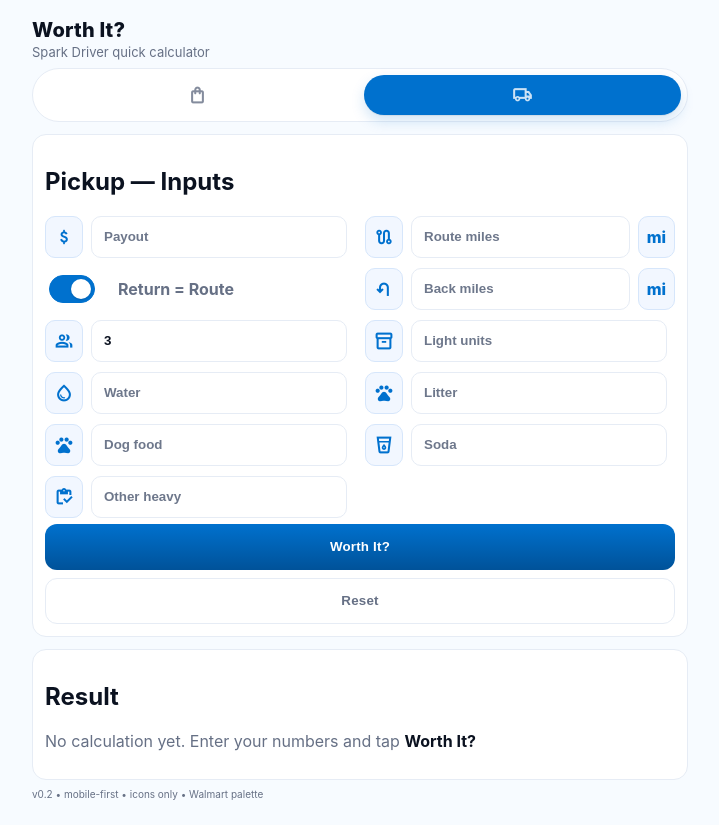
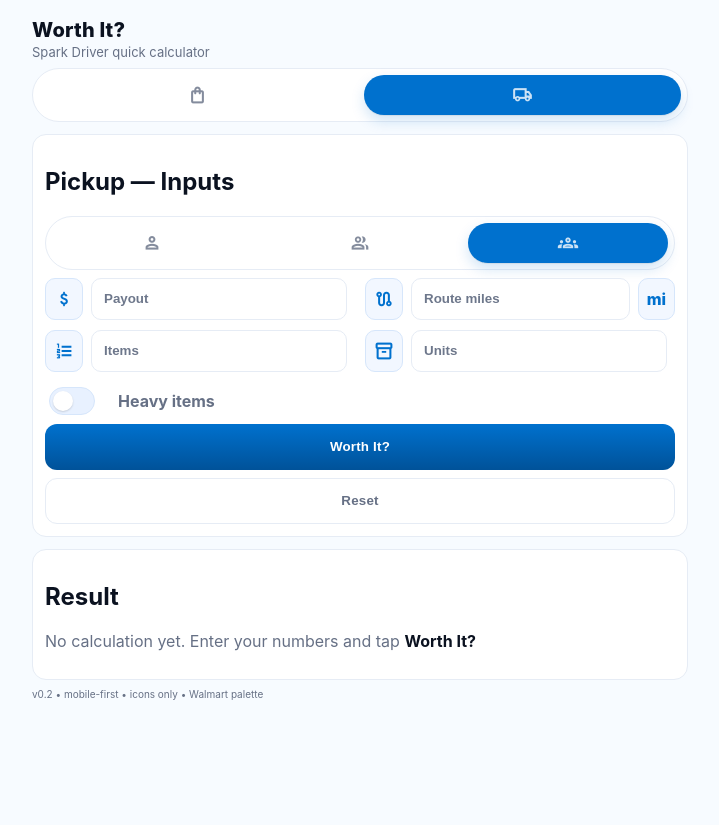
Before and after one commit to TolibovZafarali/w-orders, a React (Vite) app in the folder w-orders/: page / in a window 1280 px wide. Both pictures are taken after a click on the tab "local_shipping". Shown: the whole page, without its empty margins (280-999 px from the left). After the commit the page ends 800 px from the top, so only its background shows below. Built offline with nearby package versions, Linux system fonts and the light colour scheme.

Commit message:
Removed BackMiles field leaving only one Distance

```diff
--- a/w-orders/src/components/PickupForm.jsx
+++ b/w-orders/src/components/PickupForm.jsx
@@ -1,35 +1,51 @@
-import { useState, useEffect } from "react";
+import { useState, useMemo } from "react";
 import NumberInput from "./NumberInput.jsx";
-import Toggle from "./Toggle.jsx";
 
-const INITIAL_QTY = { qLight: 0, qWater: 0, qLitter: 0, qDog: 0, qSoda: 0, qHeavyOther: 0 };
+/** Heavy fields hidden by default for speed */
+const INITIAL_HEAVY = { qWater: 0, qLitter: 0, qDog: 0, qSoda: 0, qHeavyOther: 0 };
 
 export default function PickupForm({ onWorthIt, onReset }) {
   const [payout, setPayout] = useState(0);
-  const [dRoute, setDRoute] = useState(0);
-  const [sameBack, setSameBack] = useState(true);
-  const [dBack, setDBack] = useState(0);
-  const [stops, setStops] = useState(3);
-  const [qty, setQty] = useState(INITIAL_QTY);
+  const [routeMiles, setRouteMiles] = useState(0); // single distance: store→C1→C2→C3 total (one field)
+  const [stops, setStops] = useState(3);           // 1, 2, or 3
 
-  useEffect(() => { if (sameBack) setDBack(dRoute || 0); }, [sameBack, dRoute]);
+  // Items vs Units (bags ignored). Units will be split into light/heavy.
+  const [itemCount, setItemCount] = useState(0);   // distinct SKUs (for info; formula stays bag-agnostic)
+  const [totalUnits, setTotalUnits] = useState(0); // all units incl. heavies & repeats
 
-  const updateQty = (key) => (v) => setQty((q) => ({ ...q, [key]: Math.max(0, v) }));
+  const [showHeavies, setShowHeavies] = useState(false);
+  const [heavy, setHeavy] = useState(INITIAL_HEAVY);
+  const updateHeavy = (k) => (v) => setHeavy((h) => ({ ...h, [k]: Math.max(0, v) }));
+
+  const heavySum = useMemo(
+    () =>
+      Math.max(
+        0,
+        (heavy.qWater ?? 0) +
+          (heavy.qLitter ?? 0) +
+          (heavy.qDog ?? 0) +
+          (heavy.qSoda ?? 0) +
+          (heavy.qHeavyOther ?? 0)
+      ),
+    [heavy]
+  );
+  const qLight = Math.max(0, (totalUnits ?? 0) - heavySum);
 
   const submit = (e) => {
     e?.preventDefault?.();
     const input = {
       payout: Math.max(0, payout),
-      dRoute: Math.max(0, dRoute),
-      dBack: Math.max(0, sameBack ? dRoute : dBack),
-      stops: Math.max(1, Math.floor(stops || 1)),
+      dRoute: Math.max(0, routeMiles), // formulas treat missing dBack as 0
+      dBack: 0,
+      stops,                            // 1/2/3
+      // itemCount is captured, but pickup formula remains bag-agnostic (no path effort)
       qty: {
-        qLight: Math.max(0, qty.qLight),
-        qWater: Math.max(0, qty.qWater),
-        qLitter: Math.max(0, qty.qLitter),
-        qDog: Math.max(0, qty.qDog),
-        qSoda: Math.max(0, qty.qSoda),
-        qHeavyOther: Math.max(0, qty.qHeavyOther),
+        qLight,
+        qWater: Math.max(0, heavy.qWater),
+        qLitter: Math.max(0, heavy.qLitter),
+        qDog: Math.max(0, heavy.qDog),
+        qSoda: Math.max(0, heavy.qSoda),
+        qHeavyOther: Math.max(0, heavy.qHeavyOther),
       },
     };
     onWorthIt?.({ kind: "pickup", input });
@@ -37,19 +53,38 @@
 
   const reset = () => {
     setPayout(0);
-    setDRoute(0);
-    setSameBack(true);
-    setDBack(0);
+    setRouteMiles(0);
     setStops(3);
-    setQty(INITIAL_QTY);
+    setItemCount(0);
+    setTotalUnits(0);
+    setHeavy(INITIAL_HEAVY);
+    setShowHeavies(false);
     onReset?.();
   };
 
   return (
     <section className="panel">
       <h2 className="visually-hidden">Pickup — Inputs</h2>
+
+      {/* Customer selector (1/2/3) */}
+      <div className="tabs" role="tablist" aria-label="Stops" style={{ marginBottom: 8 }}>
+        {[1, 2, 3].map((n) => (
+          <button
+            key={n}
+            role="tab"
+            className="tab-btn"
+            aria-selected={stops === n}
+            aria-label={`${n} stop${n > 1 ? "s" : ""}`}
+            title={`${n} stop${n > 1 ? "s" : ""}`}
+            onClick={() => setStops(n)}
+          >
+            <span className="ms">{n === 1 ? "person" : n === 2 ? "group" : "groups"}</span>
+          </button>
+        ))}
+      </div>
+
       <form className="form-grid" onSubmit={submit}>
-        {/* money + distances */}
+        {/* money + single route distance */}
         <NumberInput
           label="Payout"
           value={payout}
@@ -60,86 +95,61 @@
           placeholder="Payout"
         />
         <NumberInput
-          label="Total Route Distance"
-          value={dRoute}
-          onChange={setDRoute}
+          label="Total Route Distance (store → drops)"
+          value={routeMiles}
+          onChange={setRouteMiles}
           suffix="mi"
           icon="route"
           step={0.1}
           placeholder="Route miles"
         />
 
-        <Toggle label="Return = Route" checked={sameBack} onChange={setSameBack} />
+        {/* Items vs Units (info + for light/heavy split) */}
         <NumberInput
-          label="Distance Back (last → store)"
-          value={sameBack ? dRoute : dBack}
-          onChange={setDBack}
-          suffix="mi"
-          icon="u_turn_left"
-          step={0.1}
-          disabled={sameBack}
-          placeholder="Back miles"
+          label="Item Count (distinct)"
+          value={itemCount}
+          onChange={setItemCount}
+          step={1}
+          icon="format_list_numbered"
+          placeholder="Items"
+        />
+        <NumberInput
+          label="Total Units (all quantities)"
+          value={totalUnits}
+          onChange={setTotalUnits}
+          step={1}
+          icon="inventory_2"
+          placeholder="Units"
         />
 
-        <NumberInput
-          label="Stops / Customers"
-          value={stops}
-          onChange={setStops}
-          step={1}
-          icon="group"
-          placeholder="Stops"
-        />
+        {/* Heavy items toggle + fields (bags still ignored—true units only) */}
+        <label className="tog" style={{ marginTop: 2 }}>
+          <input
+            type="checkbox"
+            className="tog-input"
+            checked={showHeavies}
+            onChange={(e) => setShowHeavies(e.target.checked)}
+          />
+          <span className="tog-slider" aria-hidden="true" />
+          <span className="tog-label">Heavy items</span>
+        </label>
 
-        {/* quantities (real units only; bag counts ignored) */}
-        <NumberInput
-          label="Qty — Light"
-          value={qty.qLight}
-          onChange={updateQty("qLight")}
-          step={1}
-          icon="inventory_2"
-          placeholder="Light units"
-        />
-        <NumberInput
-          label="Water cases"
-          value={qty.qWater}
-          onChange={updateQty("qWater")}
-          step={1}
-          icon="water_drop"
-          placeholder="Water"
-        />
-        <NumberInput
-          label="Cat litter"
-          value={qty.qLitter}
-          onChange={updateQty("qLitter")}
-          step={1}
-          icon="pets"
-          placeholder="Litter"
-        />
-        <NumberInput
-          label="Dog food (large)"
-          value={qty.qDog}
-          onChange={updateQty("qDog")}
-          step={1}
-          icon="pets"
-          placeholder="Dog food"
-        />
-        <NumberInput
-          label="Soda cases"
-          value={qty.qSoda}
-          onChange={updateQty("qSoda")}
-          step={1}
-          icon="local_drink"
-          placeholder="Soda"
-        />
-        <NumberInput
-          label="Other heavy"
-          value={qty.qHeavyOther}
-          onChange={updateQty("qHeavyOther")}
-          step={1}
-          icon="inventory"
-          placeholder="Other heavy"
-        />
+        {showHeavies && (
+          <>
+            <NumberInput label="Water cases" value={heavy.qWater} onChange={updateHeavy("qWater")} step={1} icon="water_drop" placeholder="Water" />
+            <NumberInput label="Cat litter" value={heavy.qLitter} onChange={updateHeavy("qLitter")} step={1} icon="pets" placeholder="Litter" />
+            <NumberInput label="Dog food (large)" value={heavy.qDog} onChange={updateHeavy("qDog")} step={1} icon="pets" placeholder="Dog food" />
+            <NumberInput label="Soda cases" value={heavy.qSoda} onChange={updateHeavy("qSoda")} step={1} icon="local_drink" placeholder="Soda" />
+            <NumberInput label="Other heavy" value={heavy.qHeavyOther} onChange={updateHeavy("qHeavyOther")} step={1} icon="inventory" placeholder="Other heavy" />
+          </>
+        )}
       </form>
+
+      {showHeavies && (
+        <div className="kv" style={{ marginTop: 6 }}>
+          Light units auto: <b>{qLight}</b> (Units {totalUnits} − Heavies {heavySum})
+        </div>
+      )}
 
       <div className="actions">
         <button className="btn primary" onClick={submit}>Worth It?</button>
--- a/w-orders/src/components/ShoppingForm.jsx
+++ b/w-orders/src/components/ShoppingForm.jsx
@@ -1,29 +1,22 @@
-import { useState, useEffect, useMemo } from "react";
+import { useState, useMemo } from "react";
 import NumberInput from "./NumberInput.jsx";
-import Toggle from "./Toggle.jsx";
 
+/** Minimal heavy fields are hidden by default for speed */
 const INITIAL_HEAVY = { qWater: 0, qLitter: 0, qDog: 0, qSoda: 0, qHeavyOther: 0 };
 
 export default function ShoppingForm({ onWorthIt, onReset }) {
   const [payout, setPayout] = useState(0);
-  const [dOut, setDOut] = useState(0);
-  const [sameBack, setSameBack] = useState(true);
-  const [dBack, setDBack] = useState(0);
-  const [customers, setCustomers] = useState(2);
+  const [distance, setDistance] = useState(0);     // one-way only (store → last customer)
+  const [customers, setCustomers] = useState(2);   // 1 or 2
 
-  // NEW: distinct items vs total quantity
+  // Distinct items vs total units
   const [itemCount, setItemCount] = useState(0);   // distinct SKUs
-  const [totalQty, setTotalQty] = useState(0);     // includes heavies & repeats
+  const [totalQty, setTotalQty] = useState(0);     // all units incl. heavies & repeats
+
+  const [showHeavies, setShowHeavies] = useState(false);
   const [heavy, setHeavy] = useState(INITIAL_HEAVY);
+  const updateHeavy = (k) => (v) => setHeavy((h) => ({ ...h, [k]: Math.max(0, v) }));
 
-  const [showHeavies, setShowHeavies] = useState(false); // Quick by default
-
-  // keep dBack mirrored when toggle is on
-  useEffect(() => { if (sameBack) setDBack(dOut || 0); }, [sameBack, dOut]);
-
-  const updateHeavy = (key) => (v) => setHeavy((h) => ({ ...h, [key]: Math.max(0, v) }));
-
-  // Sum heavies and compute light qty automatically (never negative)
   const heavySum = useMemo(
     () =>
       Math.max(
@@ -42,9 +35,9 @@
     e?.preventDefault?.();
     const input = {
       payout: Math.max(0, payout),
-      dOut: Math.max(0, dOut),
-      dBack: Math.max(0, sameBack ? dOut : dBack),
-      customers: Math.max(1, Math.floor(customers || 1)),
+      dOut: Math.max(0, distance),   // formulas already treat missing dBack as 0
+      dBack: 0,
+      customers: customers,          // 1 or 2
       itemCount: Math.max(0, Math.floor(itemCount || 0)),
       qty: {
         qLight,
@@ -60,21 +53,38 @@
 
   const reset = () => {
     setPayout(0);
-    setDOut(0);
-    setSameBack(true);
-    setDBack(0);
+    setDistance(0);
     setCustomers(2);
     setItemCount(0);
     setTotalQty(0);
     setHeavy(INITIAL_HEAVY);
+    setShowHeavies(false);
     onReset?.();
   };
 
   return (
     <section className="panel">
       <h2 className="visually-hidden">Shopping — Inputs</h2>
+
+      {/* Customer selector (1 or 2) */}
+      <div className="tabs" role="tablist" aria-label="Customers" style={{ marginBottom: 8 }}>
+        {[1, 2].map((n) => (
+          <button
+            key={n}
+            role="tab"
+            className="tab-btn"
+            aria-selected={customers === n}
+            aria-label={`${n} customer${n > 1 ? "s" : ""}`}
+            title={`${n} customer${n > 1 ? "s" : ""}`}
+            onClick={() => setCustomers(n)}
+          >
+            <span className="ms">{n === 1 ? "person" : "group"}</span>
+          </button>
+        ))}
+      </div>
+
       <form className="form-grid" onSubmit={submit}>
-        {/* money + distance */}
+        {/* money + one-way distance */}
         <NumberInput
           label="Payout"
           value={payout}
@@ -85,39 +95,18 @@
           placeholder="Payout"
         />
         <NumberInput
-          label="Distance Out (store → last)"
-          value={dOut}
-          onChange={setDOut}
+          label="Distance one-way"
+          value={distance}
+          onChange={setDistance}
           suffix="mi"
           icon="near_me"
           step={0.1}
-          placeholder="Out miles"
+          placeholder="Distance"
         />
 
-        <Toggle label="Return = Out" checked={sameBack} onChange={setSameBack} />
+        {/* distinct items & total units */}
         <NumberInput
-          label="Distance Back (last → store)"
-          value={sameBack ? dOut : dBack}
-          onChange={setDBack}
-          suffix="mi"
-          icon="u_turn_left"
-          step={0.1}
-          disabled={sameBack}
-          placeholder="Back miles"
-        />
-
-        <NumberInput
-          label="Customers"
-          value={customers}
-          onChange={setCustomers}
-          step={1}
-          icon="group"
-          placeholder="Customers"
-        />
-
-        {/* distinct vs total */}
-        <NumberInput
-          label="Item Count (distinct)"
+          label="Item Count (distinct SKUs)"
           value={itemCount}
           onChange={setItemCount}
           step={1}
@@ -125,7 +114,7 @@
           placeholder="Items"
         />
         <NumberInput
-          label="Total Quantity (units)"
+          label="Total Units (all quantities)"
           value={totalQty}
           onChange={setTotalQty}
           step={1}
@@ -133,7 +122,7 @@
           placeholder="Units"
         />
 
-        {/* Quick/Advanced heavies */}
+        {/* Heavy items toggle + fields */}
         <label className="tog" style={{ marginTop: 2 }}>
           <input
             type="checkbox"
@@ -147,54 +136,18 @@
 
         {showHeavies && (
           <>
-            <NumberInput
-              label="Water cases"
-              value={heavy.qWater}
-              onChange={updateHeavy("qWater")}
-              step={1}
-              icon="water_drop"
-              placeholder="Water"
-            />
-            <NumberInput
-              label="Cat litter"
-              value={heavy.qLitter}
-              onChange={updateHeavy("qLitter")}
-              step={1}
-              icon="pets"
-              placeholder="Litter"
-            />
-            <NumberInput
-              label="Dog food (large)"
-              value={heavy.qDog}
-              onChange={updateHeavy("qDog")}
-              step={1}
-              icon="pets"
-              placeholder="Dog food"
-            />
-            <NumberInput
-              label="Soda cases"
-              value={heavy.qSoda}
-              onChange={updateHeavy("qSoda")}
-              step={1}
-              icon="local_drink"
-              placeholder="Soda"
-            />
-            <NumberInput
-              label="Other heavy"
-              value={heavy.qHeavyOther}
-              onChange={updateHeavy("qHeavyOther")}
-              step={1}
-              icon="inventory"
-              placeholder="Other heavy"
-            />
+            <NumberInput label="Water cases" value={heavy.qWater} onChange={updateHeavy("qWater")} step={1} icon="water_drop" placeholder="Water" />
+            <NumberInput label="Cat litter" value={heavy.qLitter} onChange={updateHeavy("qLitter")} step={1} icon="pets" placeholder="Litter" />
+            <NumberInput label="Dog food (large)" value={heavy.qDog} onChange={updateHeavy("qDog")} step={1} icon="pets" placeholder="Dog food" />
+            <NumberInput label="Soda cases" value={heavy.qSoda} onChange={updateHeavy("qSoda")} step={1} icon="local_drink" placeholder="Soda" />
+            <NumberInput label="Other heavy" value={heavy.qHeavyOther} onChange={updateHeavy("qHeavyOther")} step={1} icon="inventory" placeholder="Other heavy" />
           </>
         )}
       </form>
 
-      {/* helper line */}
       {showHeavies && (
         <div className="kv" style={{ marginTop: 6 }}>
-          Light qty auto: <b>{qLight}</b> (Total {totalQty} − Heavies {heavySum})
+          Light units auto: <b>{qLight}</b> (Units {totalQty} − Heavies {heavySum})
         </div>
       )}
 
```
